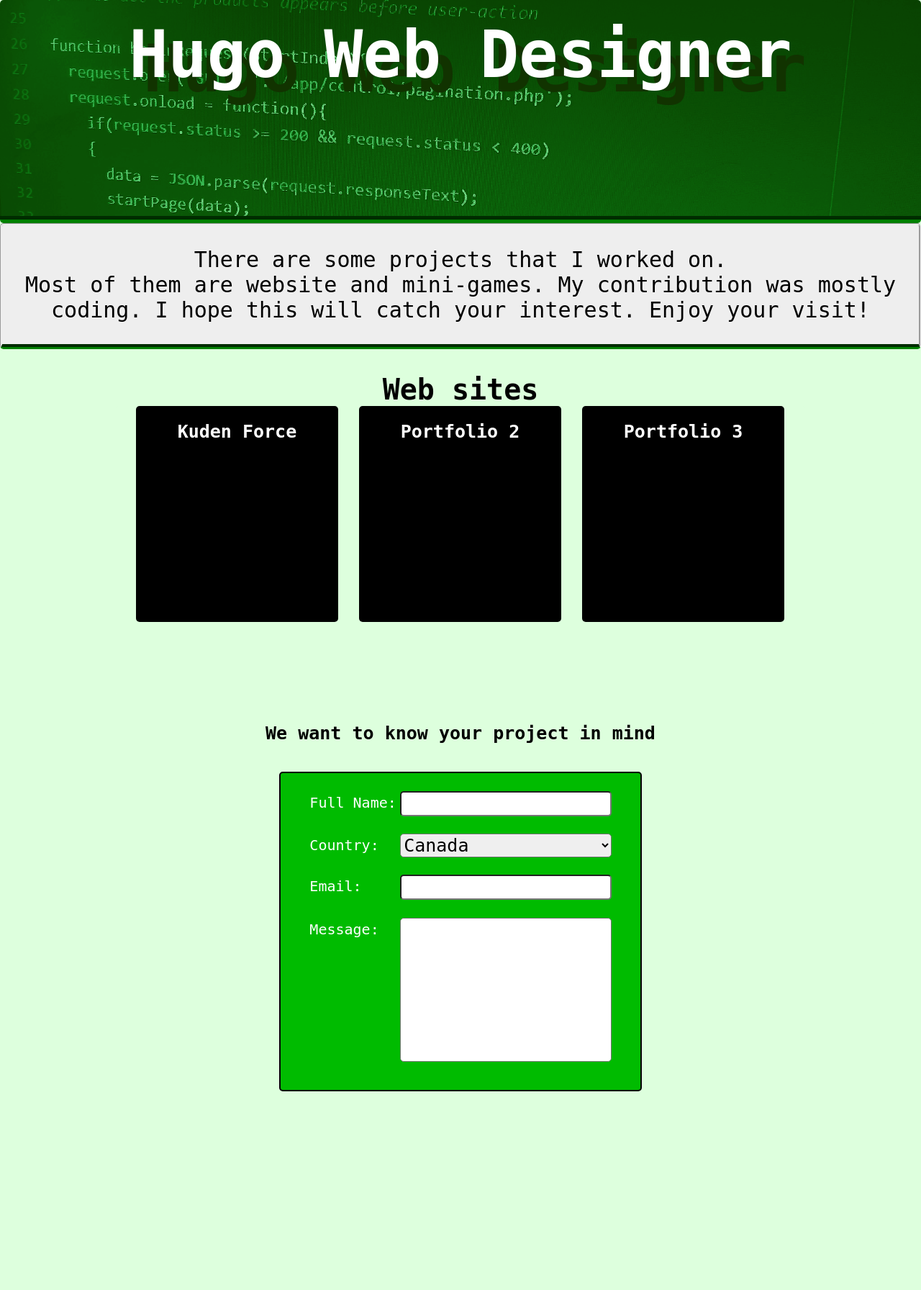
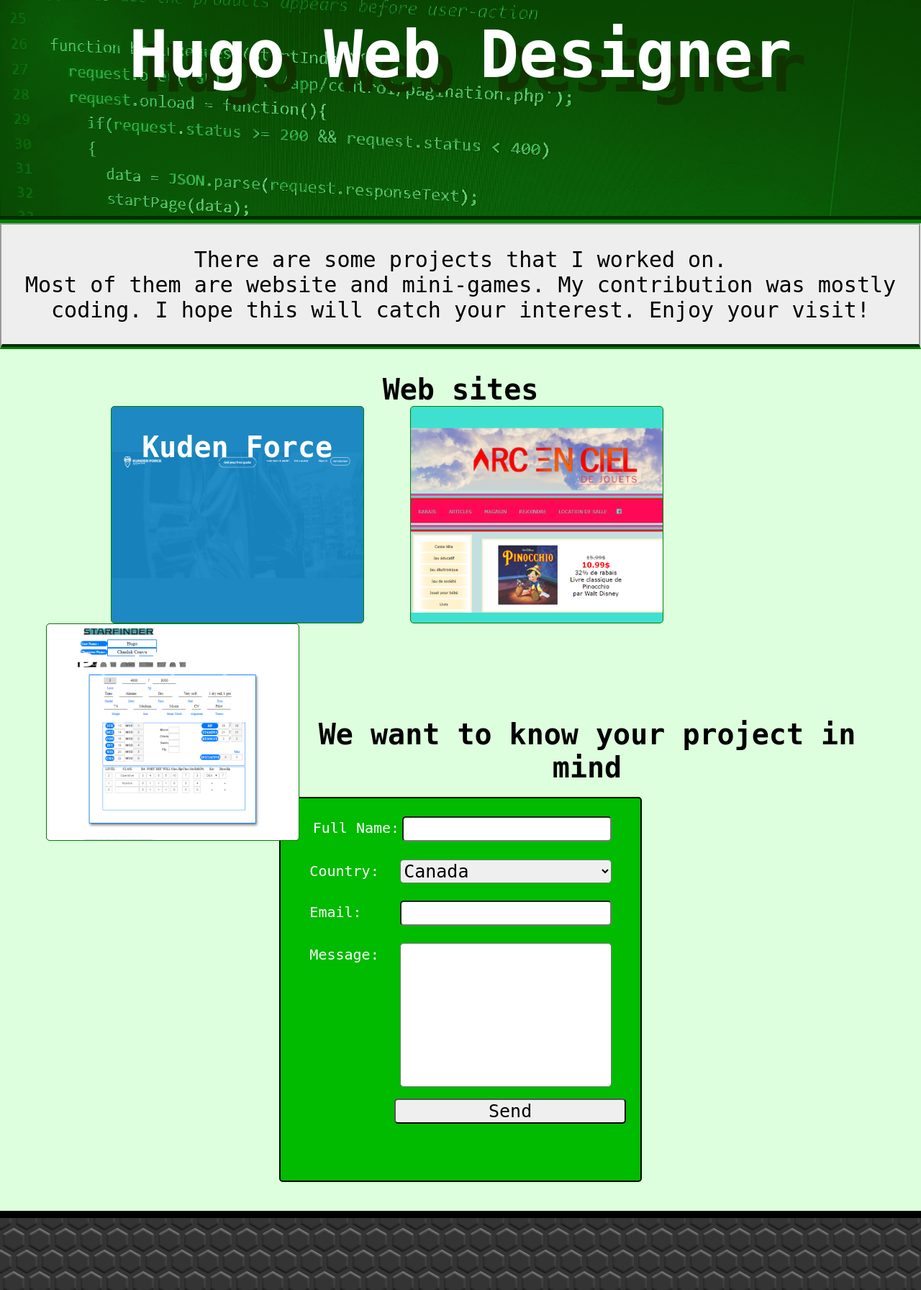
Before and after one commit to dancinoman/HugoPortfolio, a PHP site: page /constructin.php in a window 1280 px wide. Shown: the whole page at 72% size. Before the commit the page ends 1516 px from the top, so only its background shows below. Run offline with PHP 8.4, Linux system fonts and the light colour scheme; some libraries are stand-ins or nearby versions.

Commit message:
new portfolio website and footer

```diff
--- a/constructin.php
+++ b/constructin.php
@@ -16,7 +16,7 @@
 		</div>
 	</div>
 	<div class="main-article">
-		<h2 style="text-align: center; font-size: 40px; margin-bottom:0">Web sites</h2>
+		<h2>Web sites</h2>
 		<div class="portfolio div-standard">
 			<div class="left-div">
 				<h2 class="text-light text-center">Kuden Force</h2>
@@ -24,7 +24,8 @@
 				</div>
 			</div>
 			<div class="middle-div">
-				<h2 class="text-light text-center">Portfolio 2</h2>
+				<div class="stats">
+				</div>
 			</div>
 			<div class="right-div">
 				<h2 class="text-light text-center">Portfolio 3</h2>
@@ -32,8 +33,10 @@
 		</div>
 
 
+
+
 		<div title="form" class="form-container div-standard">
-			<h2 class="text-center">We want to know your project in mind</h2>
+			<h2>We want to know your project in mind</h2>
 			<span id="notice-holder" class="notice-box">
 			</span>
 			<form id="form" class="formula" method="POST" action="">
@@ -65,11 +68,15 @@
 						<textarea id="message" class="input-em" name="message"></textarea>
 					</div>
 				</fieldset>
-
+				<input type="submit" id="mailto" name="mailto" value="Send"/>
+				<div id="message-box">
 				</div>
 			</form>
 		</div>
 	</div>
+
+	<footer>
+	</footer>
 </body>
 
 <script src="https://code.jquery.com/jquery-3.2.1.min.js"
--- a/source/css/stylesheet.css
+++ b/source/css/stylesheet.css
@@ -11,6 +11,13 @@ body{
 
 fieldset{
 	border: none;
+}
+
+footer{
+	background-image: url('tile.png');
+	height: 100px;
+	border-top: 10px solid black;
+	border-radius: 0;
 }
 
 html,body{
@@ -27,6 +34,12 @@ h1{
 	font-size: 90px;
 	color: white;
 	text-shadow: 20px 20px #113300;
+}
+
+h2{
+	text-align: center;
+	font-size: 40px;
+	margin-bottom:0;
 }
 
 label{
@@ -80,22 +93,31 @@ textarea{
 	width: 100%;
 	height: 300px;
 	border-bottom: 10px groove green;
+	border-radius: 0;
 }
 
 .left-div{
 		float: left;
-		margin-left: 3%;
-		width: 29.3%;
-		height: 75%;
+		margin-left: 12%;
+		width: 350px;
+		height: 300px;
 		background-color: black;
+		background-image: url("kuden force.png");
+		background-size: contain;
+		background-repeat: no-repeat;
+		background-position: center;
+		background-color: #1e88c2;
+		border: 1px solid green;
 }
 
 .middle-div{
 		float:left;
-		margin-left: 3%;
-		width: 29.3%;
-		height: 75%;
-		background-color: black;
+		margin-left: 5%;
+		width: 350px;
+		height: 300px;
+		background-image: url("aec-de-jouet.png");
+		background-size: contain;
+		border: 1px solid green;
 }
 
 .notice-box:before{
@@ -115,16 +137,19 @@ textarea{
 }
 
 .portfolio{
-	width: 75%;
+	margin: auto;
 	height: 400px;
 }
 
 .right-div{
 		float: left;
-		margin-left: 3%;
-		width: 29.3%;
-		height: 75%;
+		margin-left: 5%;
+		width: 350px;
+		height: 300px;
 		background-color: black;
+		background-image: url("roll20-sheet.png");
+		background-size: contain;
+		border: 1px solid green;
 }
 
 .screen-tech{
@@ -132,6 +157,7 @@ textarea{
 	background-color: #eee;
 	border-bottom: 7px green;
 	border-style: groove;
+	border-radius: 0;
 }
 
 .text-small{
```
Also changed, not shown: source/css/aec de jouet.PNG (deleted), source/css/aec-de-jouet.PNG (added), source/css/kuden force.PNG, source/css/roll20 sheet.PNG (deleted), source/css/roll20-sheet.PNG (added).
